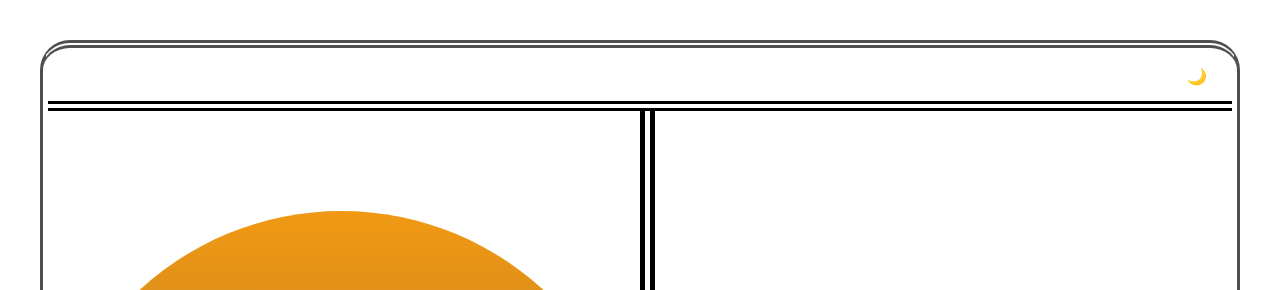
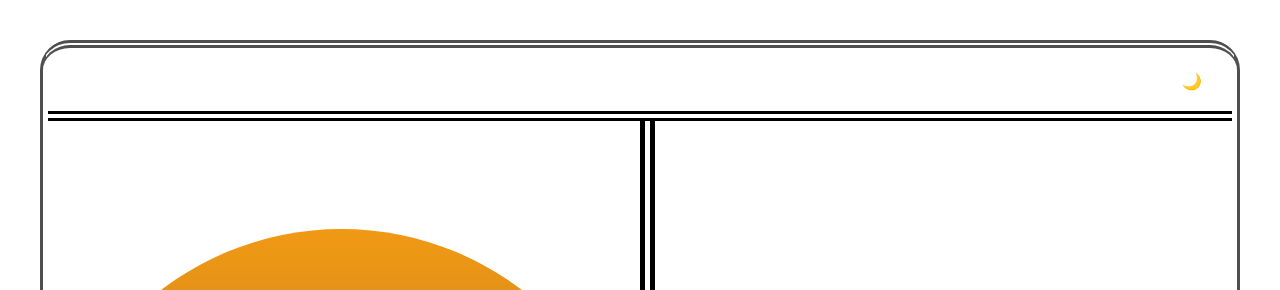
Before and after one commit to Bilenie/reflections-journal, a plain HTML site: page index.html in a window 1280 px wide. Shown: the top 290 px of the page. Drawn offline with nearby package versions, Linux system fonts and the light colour scheme.

Commit message:
Updated the margin in the class 'table'.

```diff
--- a/assets/css/form.css
+++ b/assets/css/form.css
@@ -6,6 +6,11 @@
   width:50%;
   height: 100vh;
   border-left: 15px double black;
+
+}
+div.table{
+  margin-bottom:15px;
+
 }
 #blog-form {
     display:flex;
--- a/assets/css/style.css
+++ b/assets/css/style.css
@@ -29,7 +29,7 @@ body {
     flex-direction: row;
     margin: 3px 5px 0px 5px;
     border-bottom: 10px double  black;
-    padding:15px;
+    padding:20px;
   }
   /* properties of the checked emoji */
   .mode-emoji{
@@ -58,7 +58,7 @@ body {
     align-items: center;
     /* margin-bottom: 40px; */
     width: 100%;
-    height: 100vh;
+    height: 100%;
   }
 /* properties of the container of the rounded colorfull title & h1 */
 #bg{
```
Also changed, not shown: blog.html (+6 -1 lines).
